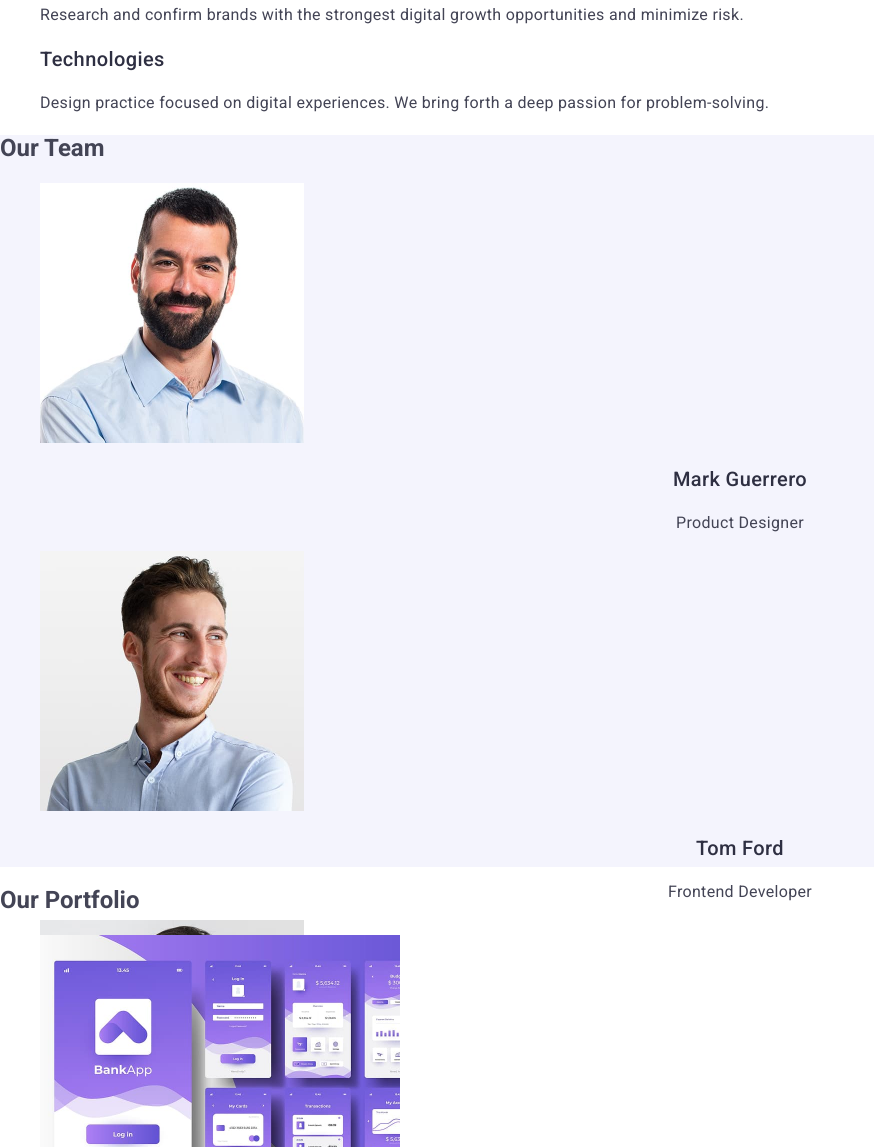
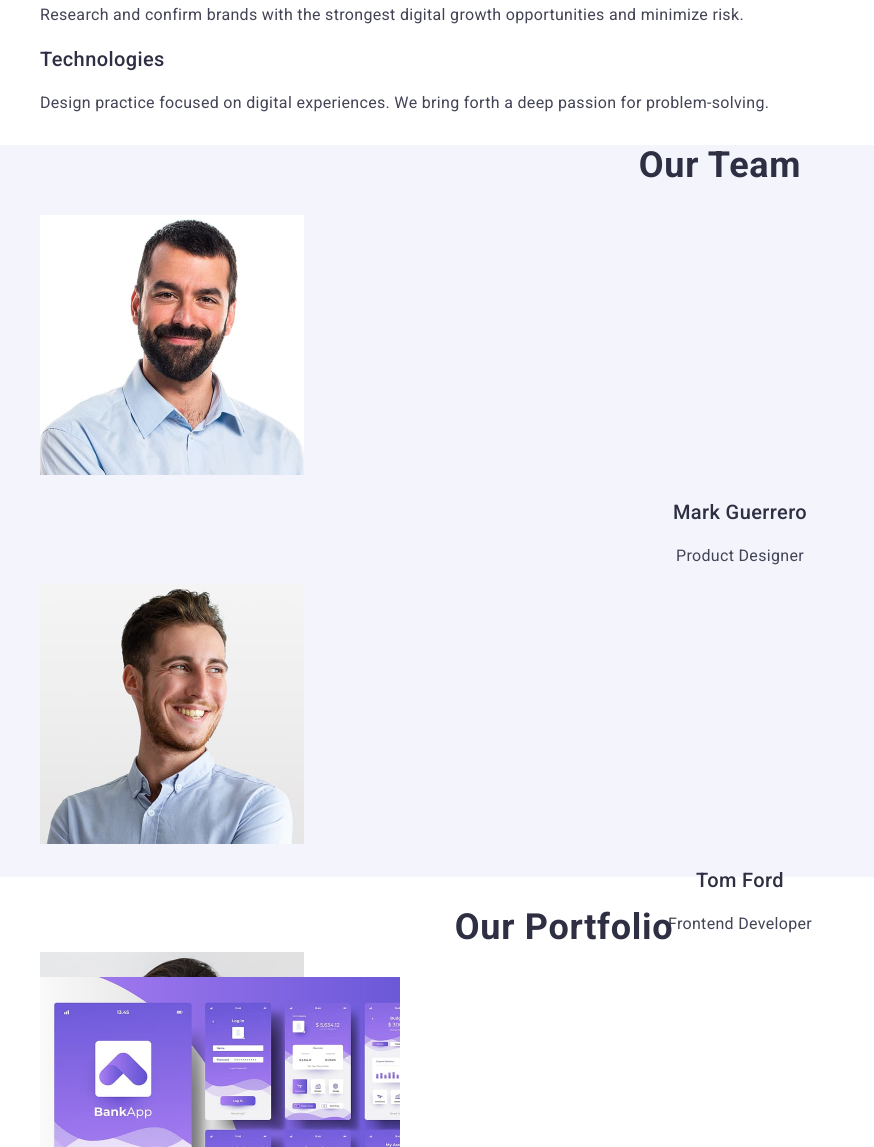
Before and after one commit to Milochka-Kutsenko83/goit-markup-hw-02, a plain HTML site: page index.html in a window 1280 px wide. Shown: the part 955-2102 px from the top of the page, without its empty margins (0-874 px from the left). Drawn offline with nearby package versions, Linux system fonts and the light colour scheme.

Commit message:
add index file

```diff
--- a/css/styles.css
+++ b/css/styles.css
@@ -121,6 +121,12 @@ a{
     letter-spacing: 0.02em;
  }
 
+ .section-team {
+     background-color: #f4f4fd;
+     width: 1440px;
+     height: 732px;
+ }
+
  .name{
     font-weight: 500;
     font-size: 20px;
@@ -130,16 +136,11 @@ a{
     color: #2e2f42;
  }
 
- .section-team{
-    background-color: #f4f4fd;
-    width: 1440px;
-    height: 732px;
- }
 
  .title-team{
     font-weight: 700;
     font-size: 36px;
-    line-height: 1.12;
+    line-height: 1.11111;
     letter-spacing: 0.02em;
     text-align: center;
     color: #2e2f42;
@@ -156,6 +157,15 @@ a{
 .section-portfolio{
     width: 1128px;
     height: 1000px;
+}
+
+.section-title-portfolio{
+    font-weight: 700;
+    font-size: 36px;
+    line-height: 1.11111;
+    letter-spacing: 0.02em;
+    text-align: center;
+    color: #2e2f42
 }
 
 .title-portfolio{
--- a/index.html
+++ b/index.html
@@ -100,57 +100,57 @@
       </section>
 
       <section class="section-team" id="team">
-        <h2 class=" class="section-paga-team" ">Our Team</h2>
+        <h2 class="title-team">Our Team</h2>
         <ul>
           <li>
             <img src="./images/mark.jpg" alt="mark" width="264" />
             <h3 class="name">Mark Guerrero</h3>
-            <p class="section-page-team" >Product Designer</p>
+            <p class="section-page-team">Product Designer</p>
           </li>
 
           <li>
             <img src="./images/tom.jpg" alt="tom" width="264" />
             <h3 class="name">Tom Ford</h3>
-            <p class="section-page-team" >Frontend Developer</p>
+            <p class="section-page-team">Frontend Developer</p>
           </li>
           <li>
             <img src="./images/camila.jpg" alt="camila" width="264" />
             <h3 class="name">Camila Garcia</h3>
-            <p class="section-page-team" >Marketing</p>
+            <p class="section-page-team">Marketing</p>
           </li>
           <li>
             <img src="./images/daniei.jpg" alt="daniel" width="264" />
             <h3 class="name">Daniel Wilson</h3>
-            <p class="section-page-team" >UI Designer</p>
+            <p class="section-page-team">UI Designer</p>
           </li>
         </ul>
       </section>
 
       <section class="section-portfolio">
-        <h2>Our Portfolio</h2>
+        <h2 class="section-title-portfolio">Our Portfolio</h2>
         <ul>
           <li>
             <img src="./images/app.jpg" alt="app" width="360" />
             <h3 class="title-portfolio">Banking App</h3>
-            <p class="page-portfolio" >App</p>
+            <p class="page-portfolio">App</p>
           </li>
 
           <li>
             <img src="./images/payment.jpg" alt="payment" width="360" />
             <h3 class="title-portfolio">Cashless Payment</h3>
-            <p class="page-portfolio" >Marketing</p>
+            <p class="page-portfolio">Marketing</p>
           </li>
 
           <li>
             <img src="./images/meditation.jpg" alt="meditation" width="360" />
             <h3 class="title-portfolio">Meditation App</h3>
-            <p class="page-portfolio" >App</p>
+            <p class="page-portfolio">App</p>
           </li>
 
           <li>
             <img src="./images/taxi.jpg" alt="taxi" width="360" />
             <h3 class="title-portfolio">Taxi Service</h3>
-            <p class="page-portfolio" >Marketing</p>
+            <p class="page-portfolio">Marketing</p>
           </li>
 
           <li>
@@ -160,13 +160,13 @@
               width="360"
             />
             <h3 class="title-portfolio">Screen Illustrations</h3>
-            <p class="page-portfolio" >Design</p>
+            <p class="page-portfolio">Design</p>
           </li>
 
           <li>
             <img src="./images/courses.jpg" alt="courses" width="360" />
             <h3 class="title-portfolio">Online Courses</h3>
-            <p class="page-portfolio" >Marketing</p>
+            <p class="page-portfolio">Marketing</p>
           </li>
         </ul>
       </section>
```
